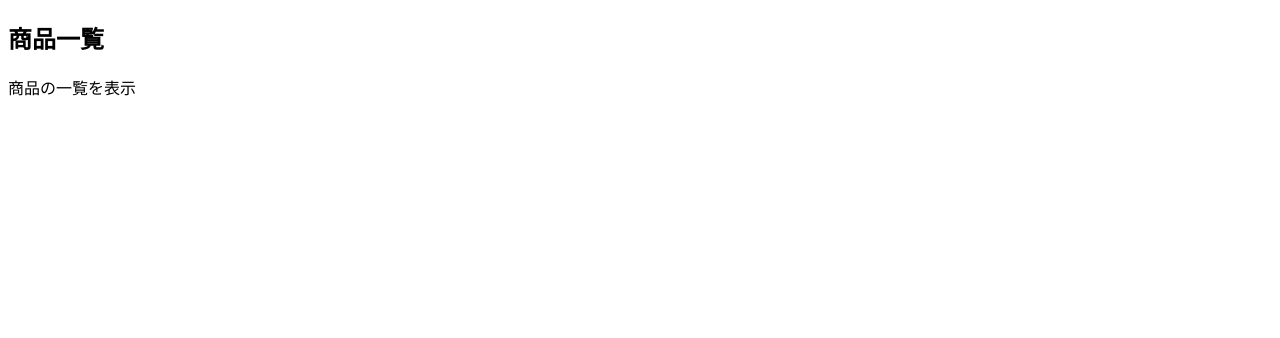
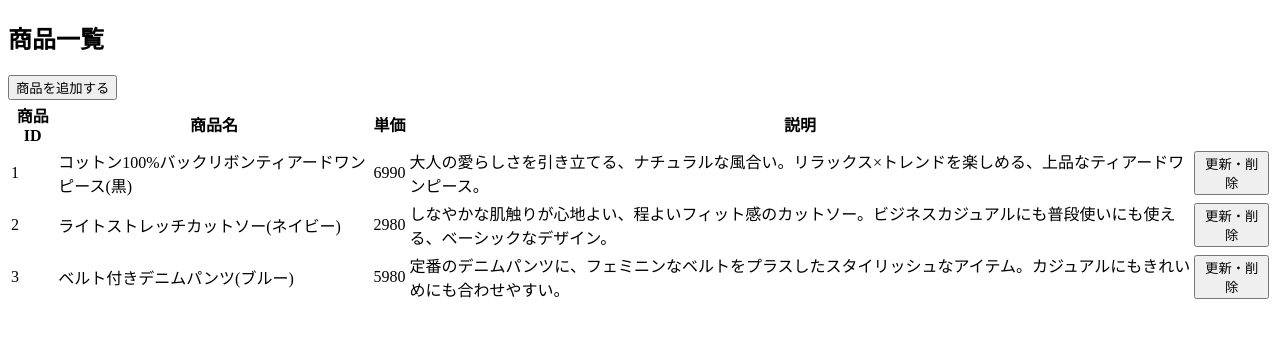
Before and after one commit to arai-h4869/Full-Stack-Web-Development, a Next.js app in the folder frontend/: page /inventory/products in a window 1280 px wide. Shown: the top 338 px of the page. Built offline with nearby package versions, Linux system fonts and the light colour scheme.

Commit message:
feat: inventory/products mockup

```diff
--- a/frontend/app/inventory/products/page.tsx
+++ b/frontend/app/inventory/products/page.tsx
@@ -2,7 +2,41 @@
   return (
     <>
       <h2>商品一覧</h2>
-      <p>商品の一覧を表示</p>
+      <button>商品を追加する</button>
+      <table>
+        <thead>
+          <tr>
+            <th>商品ID</th>
+            <th>商品名</th>
+            <th>単価</th>
+            <th>説明</th>
+            <th></th>
+          </tr>
+        </thead>
+        <tbody>
+          <tr>
+            <td>1</td>
+            <td>コットン100%バックリボンティアードワンピース(黒)</td>
+            <td>6990</td>
+            <td>大人の愛らしさを引き立てる、ナチュラルな風合い。リラックス×トレンドを楽しめる、上品なティアードワンピース。</td>
+            <td><button>更新・削除</button></td>
+          </tr>
+          <tr>
+            <td>2</td>
+            <td>ライトストレッチカットソー(ネイビー)</td>
+            <td>2980</td>
+            <td>しなやかな肌触りが心地よい、程よいフィット感のカットソー。ビジネスカジュアルにも普段使いにも使える、ベーシックなデザイン。</td>
+            <td><button>更新・削除</button></td>
+          </tr>
+          <tr>
+            <td>3</td>
+            <td>ベルト付きデニムパンツ(ブルー)</td>
+            <td>5980</td>
+            <td>定番のデニムパンツに、フェミニンなベルトをプラスしたスタイリッシュなアイテム。カジュアルにもきれいめにも合わせやすい。</td>
+            <td><button>更新・削除</button></td>
+          </tr>
+        </tbody>
+      </table>
     </>
   )
 }
```
